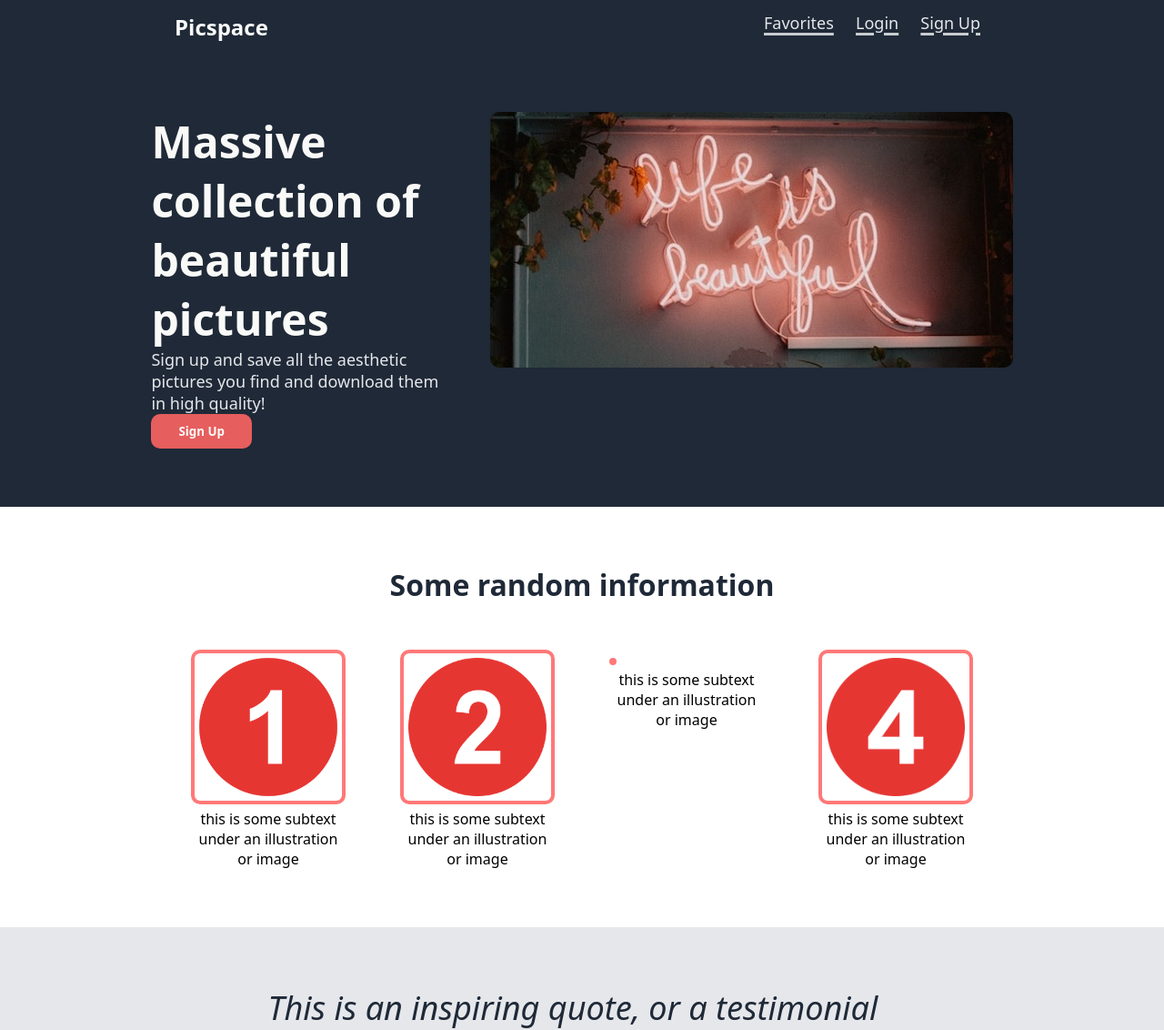
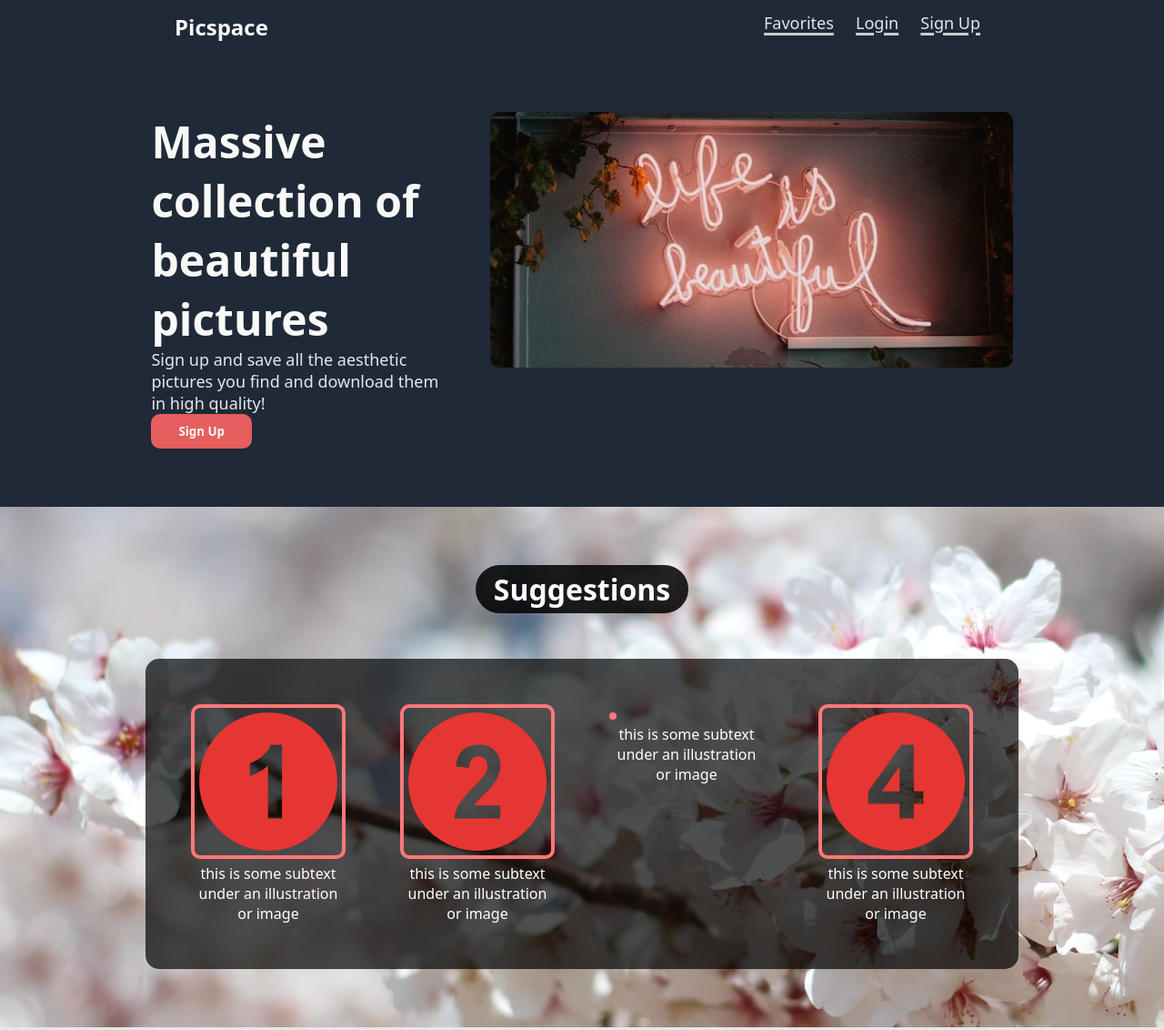
Before and after one commit to bruhwattsondocha/Picspace, a plain HTML site: page index.html in a window 1280 px wide. Shown: the top 1132 px of the page at 91% size. Drawn offline with Linux system fonts and the light colour scheme.

Commit message:
Add suggestions and styles

```diff
--- a/css/styles.css
+++ b/css/styles.css
@@ -87,13 +87,21 @@ body {
     flex-direction: column;
     align-items: center;
     gap: 50px;
+    background-image: url(../img/info-bg.jpg);
+    background-position: 0vh;
 }
 .container h1 {
-    color: #1F2937;
+    color: #ffffff;
+    background-color: #000000da;
+    padding: 5px 20px;
+    border-radius: 50px;
 }
 .illustrations {
     display: flex;
     gap: 60px;
+    padding: 50px;
+    border-radius: 15px;
+    background-color: rgba(0, 0, 0, 0.689);
 }
 .illustrations img {
     width: 170px;
@@ -103,6 +111,7 @@ body {
 .illustrations p {
     width: 170px;
     text-align: center;
+    color: white;
 }
 /* QUOTE */
 .quote-container {
--- a/index.html
+++ b/index.html
@@ -25,7 +25,7 @@
             </div>
         </div>
         <div class="container">
-            <h1>Some random information</h1>
+            <h1>Suggestions</h1>
             <div class="illustrations">
                 <div class="first">
                     <img src="img/1.png" alt=""> <p>this is some subtext under an illustration or image</p>
```
Also changed, not shown: img/info-bg.jpg (added).
